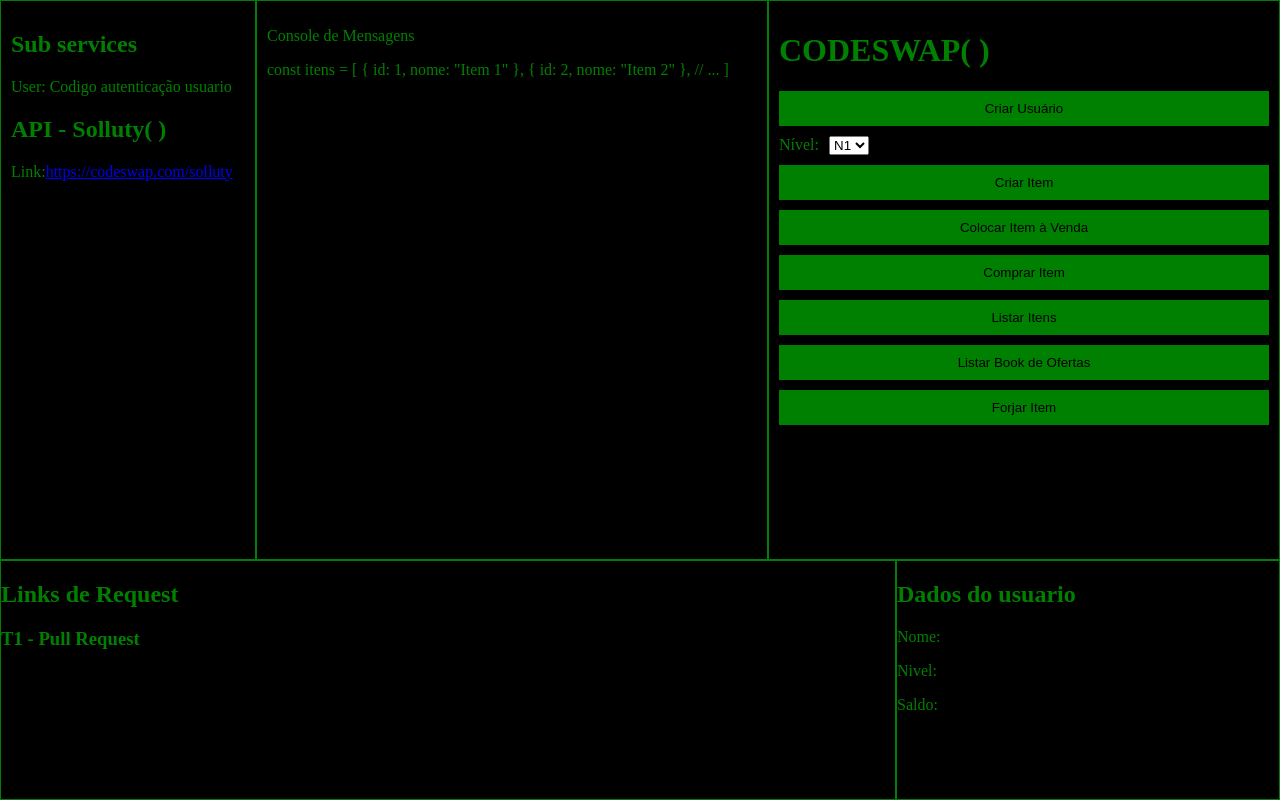
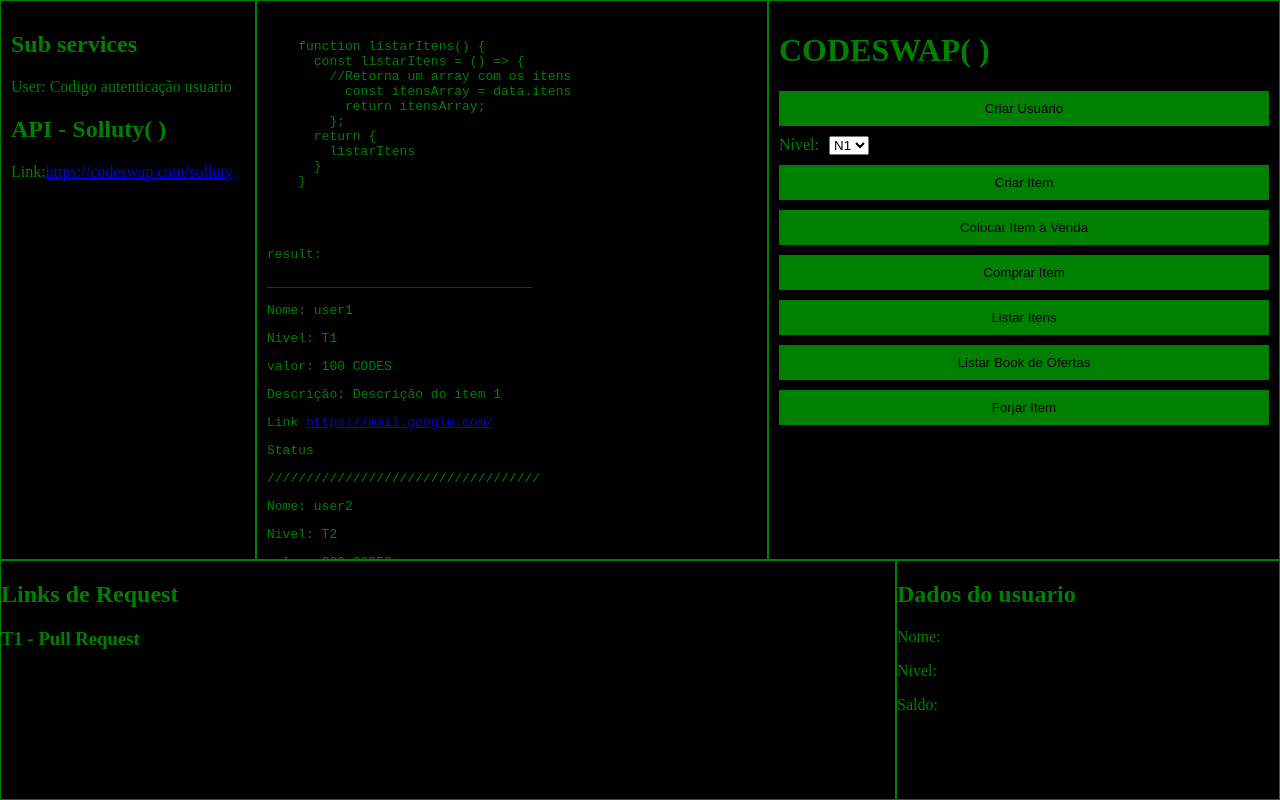
Before and after one commit to Shepardy22/code-swap, a Next.js app: page / in a window 1280 px wide. Both pictures are taken after a click on the button "Listar Itens". Built offline with nearby package versions, Linux system fonts and the light colour scheme.

Commit message:
Listagem de Itens

```diff
--- /dev/null
+++ b/src/app/data/data.js
@@ -0,0 +1,35 @@
+// Arquivo: src/data.js
+
+const usuarios = [
+    { id: 1, nome: "Usuário 1" },
+    { id: 2, nome: "Usuário 2" },
+    // ...
+  ];
+
+const itens = [
+    {
+      "nivel": "T1",
+      "user": "user1",
+      "valor": 100,
+      "descricao": "Descrição do item 1",
+      "link": "https://mail.google.com/",
+      "status": "pendente"
+    },
+    {
+      "nivel": "T2",
+      "user": "user2",
+      "valor": 200,
+      "descricao": "Descrição do item 2",
+      "link": "https://mail.google.com/",
+      "status": "pendente"
+    }
+  ];
+
+  const bookOfertas = [
+    { id: 1, nome: "Oferta 1" },
+    { id: 2, nome: "Oferta 2" },
+    // ...
+  ];
+
+  export default { usuarios, itens, bookOfertas };
+  // como importar este modulo?  export default { usuarios, itens, bookOfertas };
--- a/src/app/page.tsx
+++ b/src/app/page.tsx
@@ -6,6 +6,7 @@
 import styles from "../styles/page.module.css";
 
 import '../styles/page.module.css'
+import SubserviceLink from "./services/subservices/subserviceLink";
 
 
 
@@ -14,8 +15,16 @@
 
 const Page = () => {
 
-  const [nivelSelecionado, setNivelSelecionado] = useState('N1');
+
   const [printConsole, setPrintConsole] = useState('');
+  const [printResultConsole, setPrintResultConsole] = useState<Array<{
+    nivel: string;
+    user: string;
+    valor: number;
+    descricao: string;
+    link: string;
+    status: string;
+  }>>([]);
 
   const service = Service();
 
@@ -41,10 +50,11 @@
   };
 
 function handleListarItens() {
+  const result = service.listarItens().itensArray;
 
-
-  setPrintConsole(service.listarItens());
-
+  setPrintConsole(service.listarItens().IListarItens);
+  console.log(result);
+  setPrintResultConsole(result);
 };
 
 
@@ -79,8 +89,25 @@
         {/* CONSOLE */}
         <div className={styles.console}>
           <div id="console-mensagem">
-            <p>Console de Mensagens</p>
-            <p>{printConsole}</p>
+            <pre>{printConsole}</pre>
+          </div>
+          <div>
+            <pre>result:</pre>
+            <pre>
+              __________________________________
+              {printResultConsole && printResultConsole.map((item, index) => (
+                <div key={index}>
+                  <p>Nome: {item.user}</p>
+                  <p>Nivel: {item.nivel}</p>
+                  <p>valor: {item.valor} CODES</p>
+                  <p>Descrição: {item.descricao}</p>
+                  <p>Link <a href={item.link} target="_blank" rel="noopener noreferrer">{item.link}</a></p>
+                  <p>Status</p>
+                  ///////////////////////////////////
+                </div>
+              ))}
+
+            </pre>
           </div>
         </div>
 
@@ -105,7 +132,7 @@
               <button id="btn-criar-item" className={styles.botoes}>Criar Item</button>
               <button id="btn-colocar-venda" className={styles.botoes}>Colocar Item à Venda</button>
               <button id="btn-comprar-item" className={styles.botoes}>Comprar Item</button>
-              <button id="btn-listar-itens" className={styles.botoes} onClick={handleListarItens} >Listar Itens</button>
+              <button id="btn-listar-itens" className={styles.botoes} onClick={() => handleListarItens()} >Listar Itens</button>
               <button id="btn-listar-book" className={styles.botoes}>Listar Book de Ofertas</button>
               <button id="btn-forjar-item" className={styles.botoes}>Forjar Item</button>
           </div>
--- a/src/app/services/service.ts
+++ b/src/app/services/service.ts
@@ -1,14 +1,10 @@
-import data from '../../data.js'
+import SubserviceLink from "./subservices/subserviceLink";
 
 const Service = () => {
 
+  const subserviceLink = SubserviceLink()
 
 
-  const bookOfertas = data.bookOfertas
-
-  const usuarios = data.usuarios
-
-  const itens = data.itens
 
     const criarUsuario = (nome: string, id: string) => {
       // Lógica para criar usuário
@@ -31,16 +27,28 @@
       // Lógica para comprar item
     };
 
-    const listarItens = () => {
-      const itensArray = `
-      const itens = [
-        { id: 1, nome: "Item 1" },
-        { id: 2, nome: "Item 2" },
-        // ...
-      ]
+    function listarItens(){
+
+      const IListarItens = `
+    function listarItens() {
+      const listarItens = () => {
+        //Retorna um array com os itens
+          const itensArray = data.itens
+          return itensArray;
+        };
+      return {
+        listarItens
+      }
+    }
+
 
       `
-      return itensArray;
+      const itensArray = subserviceLink.listarItens()
+
+      return {
+        IListarItens,
+        itensArray
+      };
     };
 
     const listarBookOfertas = () => {
--- a/src/app/services/subservices/subserviceLink.tsx
+++ b/src/app/services/subservices/subserviceLink.tsx
@@ -1,13 +1,15 @@
+import data from '../../data/data'
 
 
-
-const SubserviceLink = () => {
-
-    return (
-        <div>
-            <h1>SubserviceLink</h1>
-        </div>
-    );
+function SubserviceLink(){
+    const listarItens = () => {
+        //Retorna um array com os itens
+        const itensArray = data.itens
+        return itensArray;
+      };
+    return {
+        listarItens
+    }
 
 }
 
--- a/src/app/solluty/painel_inventario/divergencia/Divergencia.tsx
+++ b/src/app/solluty/painel_inventario/divergencia/Divergencia.tsx
@@ -1,7 +1,7 @@
 
 import React from "react";
 
-import data from "../../../../data";
+import data from "../../../data/data";
 
 /////////////////////DVERGENCIA////////////////////////
 const dataJson = data;
--- a/src/data.js
+++ /dev/null
@@ -1,22 +0,0 @@
-// Arquivo: src/data.js
-
-const usuarios = [
-    { id: 1, nome: "Usuário 1" },
-    { id: 2, nome: "Usuário 2" },
-    // ...
-  ];
-
-  const itens = [
-    { id: 1, nome: "Item 1" },
-    { id: 2, nome: "Item 2" },
-    // ...
-  ];
-
-  const bookOfertas = [
-    { id: 1, nome: "Oferta 1" },
-    { id: 2, nome: "Oferta 2" },
-    // ...
-  ];
-
-  export default { usuarios, itens, bookOfertas };
-  // como importar este modulo?  export default { usuarios, itens, bookOfertas };
```
Also changed, not shown: src/app/data/data.json (renamed from src/data.json, +19 -2 lines).
